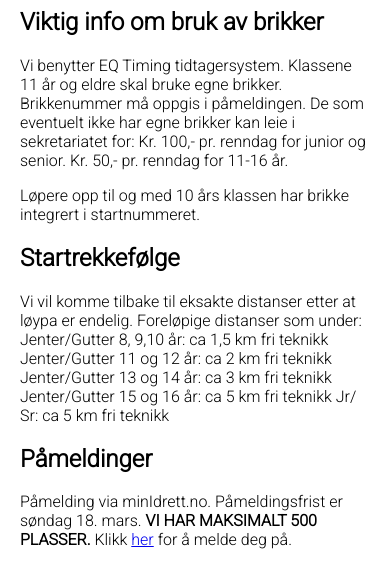
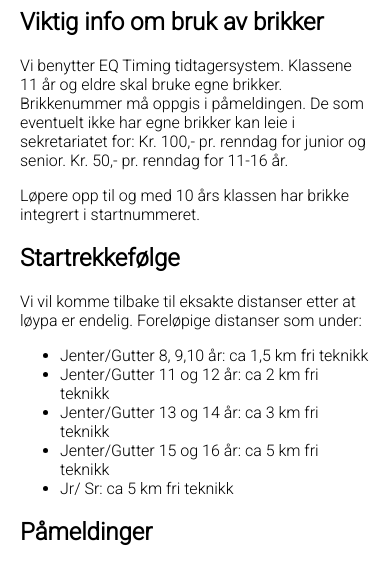
Before and after one commit to sondresorbye/martincrossen, a plain HTML site: page public/info.html in a window 390 px wide. Shown: the part 256-818 px from the top of the page. Drawn offline with nearby package versions, Linux system fonts and the light colour scheme.

Commit message:
fixed startrekkefølge

```diff
--- a/public/info.html
+++ b/public/info.html
@@ -46,8 +46,14 @@
             </p>
             <p>Løpere opp til og med 10 års klassen har brikke integrert i startnummeret.</p>
             <h2>Startrekkefølge</h2>
-            <p>Vi vil komme tilbake til eksakte distanser etter at løypa er endelig. Foreløpige distanser som under: Jenter/Gutter 8, 9,10 år: ca 1,5 km fri teknikk Jenter/Gutter 11 og 12 år: ca 2 km fri teknikk Jenter/Gutter 13 og 14 år: ca 3 km fri teknikk Jenter/Gutter 15 og 16 år: ca 5 km fri teknikk Jr/ Sr: ca 5 km fri teknikk
-            </p>
+            <p>Vi vil komme tilbake til eksakte distanser etter at løypa er endelig. Foreløpige distanser som under: </p>
+            <ul>
+                <li>Jenter/Gutter 8, 9,10 år: ca 1,5 km fri teknikk</li>
+                <li>Jenter/Gutter 11 og 12 år: ca 2 km fri teknikk</li>
+                <li>Jenter/Gutter 13 og 14 år: ca 3 km fri teknikk</li>
+                <li>Jenter/Gutter 15 og 16 år: ca 5 km fri teknikk</li>
+                <li>Jr/ Sr: ca 5 km fri teknikk</li>
+            </ul>
             <h2>Påmeldinger</h2>
             <p>Påmelding via minIdrett.no. Påmeldingsfrist er søndag 18. mars. <strong>VI HAR MAKSIMALT 500 PLASSER.</strong> Klikk <a href="påmelding.html">her</a> for å melde deg på.
             </p>
--- a/public/style/extra.css
+++ b/public/style/extra.css
@@ -1,6 +1,6 @@
 body {
     font-family: roboto;
-    padding-bottom: 150px;
+    padding-bottom: 250px;
 }
 
 
@@ -58,6 +58,9 @@ footer {
         margin: 50px auto;
         display: table;
     }
+    body {
+        padding-bottom: 150px;
+    }
 }
 
 @media only screen and (max-width:500px) {
--- a/public/style/header.css
+++ b/public/style/header.css
@@ -116,7 +116,7 @@ header {
     padding: 0 30px;
 }
 
-ul {
+header ul {
     list-style: none;
     margin: 20px 0;
     padding: 0;
@@ -124,7 +124,7 @@ ul {
     vertical-align: bottom;
 }
 
-li {
+header li {
     float: left;
     color: white;
 }
```
Also changed, not shown: 1 other file.
